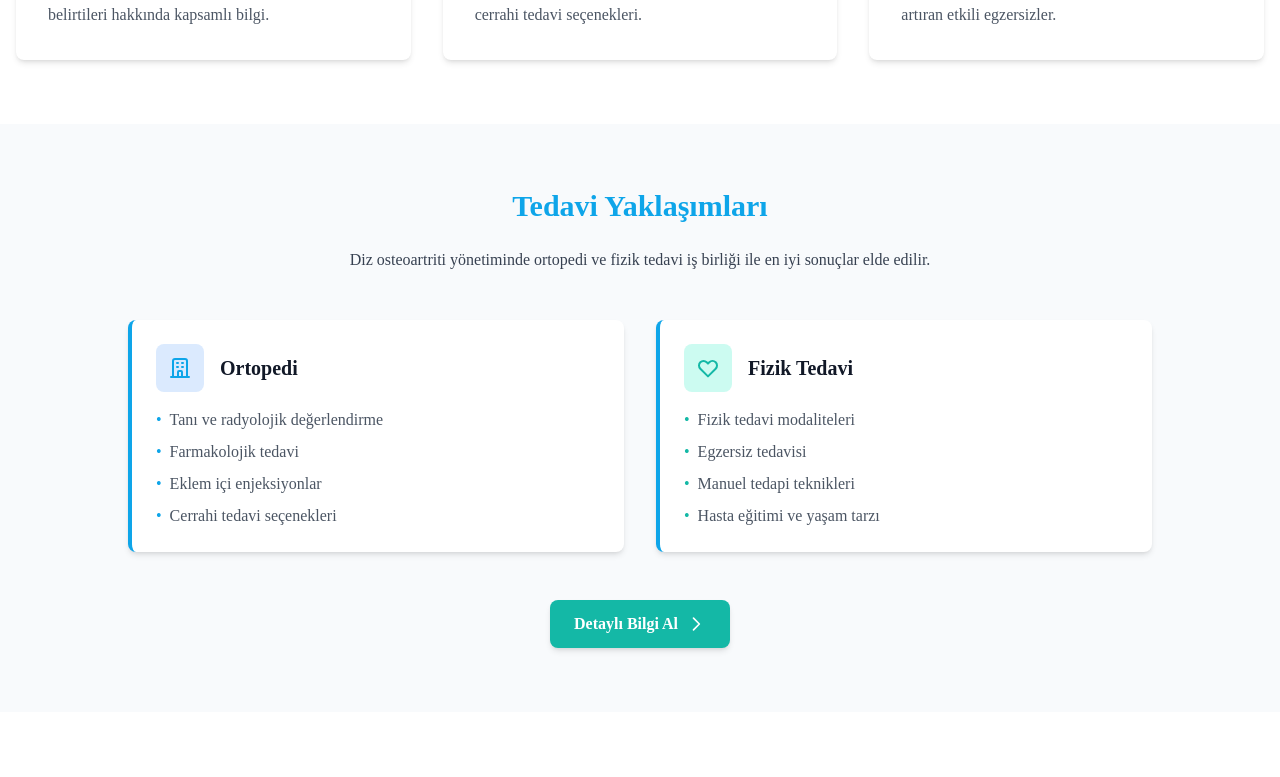
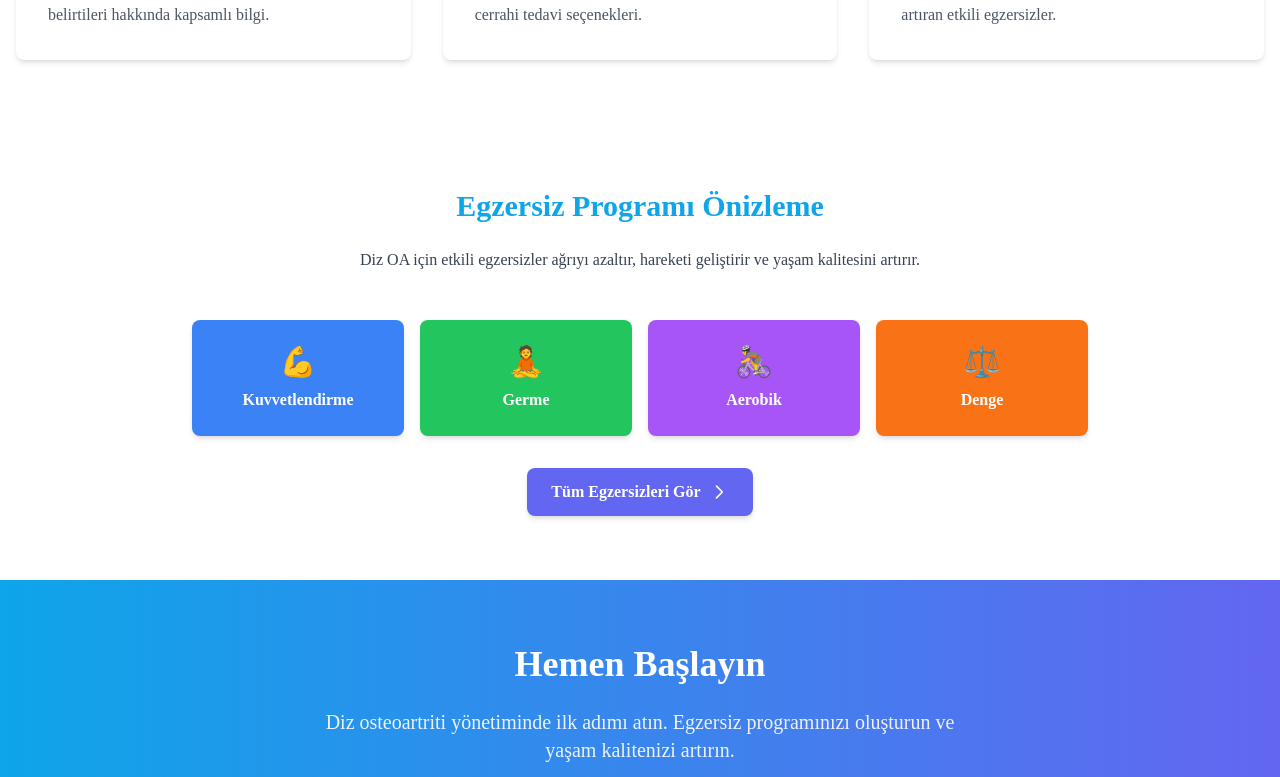
Before and after one commit to pat-0/diz-osteoartriti, a Next.js app: page / in a window 1280 px wide. Shown: the part 860-1637 px from the top of the page. Built offline with nearby package versions, Linux system fonts and the light colour scheme.

Commit message:
Tedavi Yaklaşımları section kaldırıldı - daha minimal site

```diff
--- a/app/page.tsx
+++ b/app/page.tsx
@@ -55,7 +55,7 @@ export default function HomePage() {
                     <path strokeLinecap="round" strokeLinejoin="round" strokeWidth={2} d="M13 16h-1v-4h-1m1-4h.01M21 12a9 9 0 11-18 0 9 9 0 0118 0z" />
                   </svg>
                 </div>
-                <h3 className="text-xl font-bold text-gray-900 mb-3">OA Nedir?</h3>
+                <h3 className="text-xl font-bold text-gray-900 mb-3">Osteoartrit Nedir?</h3>
                 <p className="text-gray-600 leading-relaxed">
                   Osteoartritin tanımı, gelişimi, risk faktörleri ve belirtileri hakkında kapsamlı bilgi.
                 </p>
@@ -90,90 +90,6 @@ export default function HomePage() {
                   Ağrıyı azaltan, hareketi geliştiren ve kas kuvvetini artıran etkili egzersizler.
                 </p>
               </div>
-            </Link>
-          </div>
-        </div>
-      </section>
-
-      {/* Treatment Overview Section */}
-      <section className="py-16 bg-gradient-to-b from-background to-white">
-        <div className="container mx-auto px-4">
-          <h2 className="section-title text-center">Tedavi Yaklaşımları</h2>
-          <p className="text-center text-gray-700 mb-12 max-w-2xl mx-auto">
-            Diz osteoartriti yönetiminde ortopedi ve fizik tedavi iş birliği ile en iyi sonuçlar elde edilir.
-          </p>
-
-          <div className="grid grid-cols-1 md:grid-cols-2 gap-8 max-w-5xl mx-auto">
-            {/* Ortopedi */}
-            <div className="info-card">
-              <div className="flex items-center mb-4">
-                <div className="w-12 h-12 bg-blue-100 rounded-lg flex items-center justify-center mr-4">
-                  <svg className="w-6 h-6 text-primary" fill="none" stroke="currentColor" viewBox="0 0 24 24">
-                    <path strokeLinecap="round" strokeLinejoin="round" strokeWidth={2} d="M19 21V5a2 2 0 00-2-2H7a2 2 0 00-2 2v16m14 0h2m-2 0h-5m-9 0H3m2 0h5M9 7h1m-1 4h1m4-4h1m-1 4h1m-5 10v-5a1 1 0 011-1h2a1 1 0 011 1v5m-4 0h4" />
-                  </svg>
-                </div>
-                <h3 className="text-xl font-bold text-gray-900">Ortopedi</h3>
-              </div>
-              <ul className="space-y-2 text-gray-600">
-                <li className="flex items-start">
-                  <span className="text-primary mr-2">•</span>
-                  Tanı ve radyolojik değerlendirme
-                </li>
-                <li className="flex items-start">
-                  <span className="text-primary mr-2">•</span>
-                  Farmakolojik tedavi
-                </li>
-                <li className="flex items-start">
-                  <span className="text-primary mr-2">•</span>
-                  Eklem içi enjeksiyonlar
-                </li>
-                <li className="flex items-start">
-                  <span className="text-primary mr-2">•</span>
-                  Cerrahi tedavi seçenekleri
-                </li>
-              </ul>
-            </div>
-
-            {/* FTR */}
-            <div className="info-card">
-              <div className="flex items-center mb-4">
-                <div className="w-12 h-12 bg-teal-100 rounded-lg flex items-center justify-center mr-4">
-                  <svg className="w-6 h-6 text-accent" fill="none" stroke="currentColor" viewBox="0 0 24 24">
-                    <path strokeLinecap="round" strokeLinejoin="round" strokeWidth={2} d="M4.318 6.318a4.5 4.5 0 000 6.364L12 20.364l7.682-7.682a4.5 4.5 0 00-6.364-6.364L12 7.636l-1.318-1.318a4.5 4.5 0 00-6.364 0z" />
-                  </svg>
-                </div>
-                <h3 className="text-xl font-bold text-gray-900">Fizik Tedavi</h3>
-              </div>
-              <ul className="space-y-2 text-gray-600">
-                <li className="flex items-start">
-                  <span className="text-accent mr-2">•</span>
-                  Fizik tedavi modaliteleri
-                </li>
-                <li className="flex items-start">
-                  <span className="text-accent mr-2">•</span>
-                  Egzersiz tedavisi
-                </li>
-                <li className="flex items-start">
-                  <span className="text-accent mr-2">•</span>
-                  Manuel tedapi teknikleri
-                </li>
-                <li className="flex items-start">
-                  <span className="text-accent mr-2">•</span>
-                  Hasta eğitimi ve yaşam tarzı
-                </li>
-              </ul>
-            </div>
-          </div>
-
-          <div className="text-center mt-12">
-            <Link
-              href="/tedavi"
-              className="inline-flex items-center px-6 py-3 bg-accent text-white rounded-lg font-semibold hover:bg-accent-600 transition-colors shadow-md"
-            >
-              Detaylı Bilgi Al
-              <svg className="w-5 h-5 ml-2" fill="none" stroke="currentColor" viewBox="0 0 24 24">
-                <path strokeLinecap="round" strokeLinejoin="round" strokeWidth={2} d="M9 5l7 7-7 7" />
-              </svg>
             </Link>
           </div>
         </div>
```
